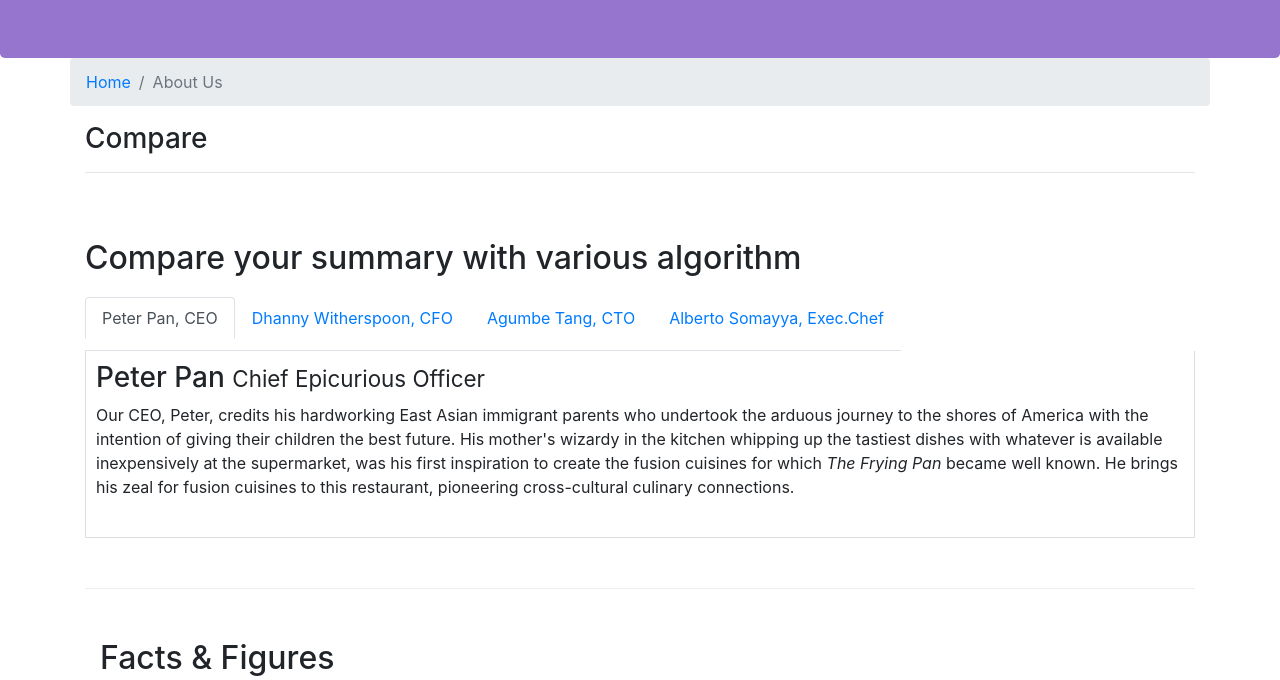
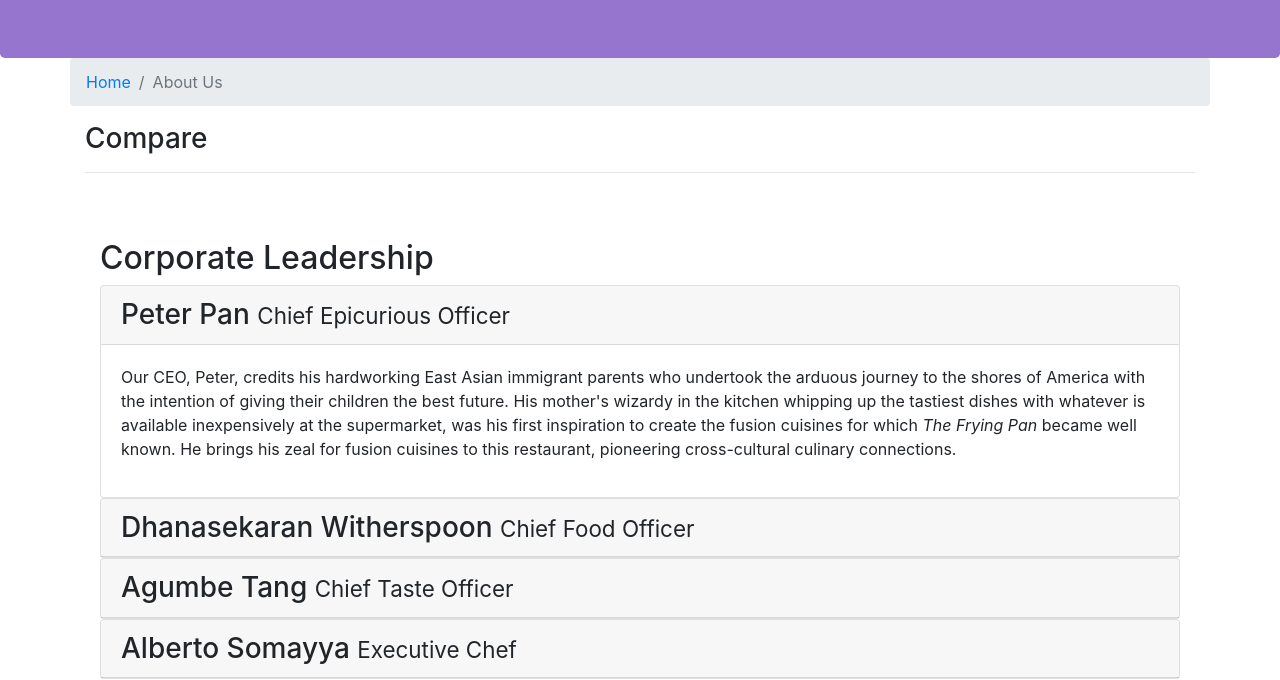
Before and after one commit to ronaknavadiya/Final-year-Text-Summarizer, a website: page compare.html in a window 1280 px wide. Shown: the part 276-956 px from the top of the page. Drawn offline with nearby package versions, Linux system fonts and the light colour scheme.

Commit message:
framework ready 2

```diff
--- a/compare.html
+++ b/compare.html
@@ -66,59 +66,74 @@
         </div>
 
         <div class="row row-content">
-            <thread class="dark">
-                <h2>Compare your summary with various algorithm</h2>
-            </thread>
-            <!-- TAB NAVIGATION-->
-            <ul class="nav nav-tabs">
-                <li class="nav-item">
-                    <a class="nav-link active" href="#peter" role="tab" data-toggle="tab">Peter Pan, CEO</a>
-                </li>
-                <li class="nav-item">
-                    <a class="nav-link" href="#danny" role="tab" data-toggle="tab">Dhanny Witherspoon, CFO</a>
-                </li>
-                <li class="nav-item">
-                    <a class="nav-link" href="#agumbe" role="tab" data-toggle="tab">Agumbe Tang, CTO</a>
-                </li>
-                <li class="nav-item">
-                    <a class="nav-link" href="#alberto" role="tab" data-toggle="tab">Alberto Somayya, Exec.Chef</a>
-                </li>
-            </ul>
+            <div class="col-12 col-sm">
+                <h2>Corporate Leadership</h2>
+                <!--ACCORDIAN-->
+                <div id="accordion">
+                    <div class="card">
+                        <div class="card-header" role="tab" id="peterhead">
+                            <h3 class="mb-0">
+                                <a data-toggle="collapse" data-target="#peter">
+                                    Peter Pan <small>Chief Epicurious Officer</small>
+                                </a>
+                            </h3>
+                        </div>
+                        <div class="collapse show" id="peter" data-parent="#accordion">
+                            <div class="card-body">
+                                <p class="d-none d-sm-block">Our CEO, Peter, credits his hardworking East Asian immigrant parents who undertook the arduous journey to the shores of America with the intention of giving their children the best future. His mother's wizardy in the kitchen whipping up the tastiest dishes with whatever is available inexpensively at the supermarket, was his first inspiration to create the fusion cuisines for which <em>The Frying Pan</em> became well known. He brings his zeal for fusion cuisines to this restaurant, pioneering cross-cultural culinary connections.</p>
+                            </div>
+                        </div>
+                    </div>
 
-            <!--TAB CONTENT (TAB PANE) -->
-            <div class="tab-content">
-                <div role="tabpanel" class="tab-pane fade show active" id="peter">
-                    <h3>Peter Pan <small>Chief Epicurious Officer</small></h3>
-                    <p class="d-none d-sm-block">Our CEO, Peter, credits his hardworking East Asian immigrant parents who undertook
-                        the arduous journey to the shores of America with the intention of giving their children the best future.
-                        His mother's wizardy in the kitchen whipping up the tastiest dishes with whatever is available inexpensively
-                        at the supermarket, was his first inspiration to create the fusion cuisines for which <em>The Frying
-                            Pan</em> became well known. He brings his zeal for fusion cuisines to this restaurant, pioneering
-                        cross-cultural culinary connections.</p>
+                    <div class="card">
+                        <div class="card-header" role="tab" id="dannyhead">
+                            <h3 class="mb-0">
+                                <a class="collapsed" data-toggle="collapse" data-target="#danny">
+                                    Dhanasekaran Witherspoon <small>Chief Food Officer</small>
+                                </a>
+                            </h3>
+                        </div>
+                        <div class="collapse" id="danny" data-parent="#accordion">
+                            <div class="card-body">
+                                <p class="d-none d-sm-block">Our CFO, Danny, as he is affectionately referred to by his colleagues, comes from a long established family tradition in farming and produce. His experiences growing up on a farm in the Australian outback gave him great appreciation for varieties of food sources. As he puts it in his own words, <em>Everything that runs, wins, and everything that stays, pays!</em></p>
+                            </div>
+                        </div>
+                    </div>
+
+                    <div class="card">
+                        <div class="card-header" role="tab" id="agumbehead">
+                            <h3 class="mb-0">
+                                <a class="collapsed" data-toggle="collapse" data-target="#agumbe">
+                                    Agumbe Tang <small>Chief Taste Officer</small>
+                                </a>
+                            </h3>
+                        </div>
+                        <div class="collapse" id="agumbe" data-parent="#accordion">
+                            <div class="card-body">
+                                <p class="d-none d-sm-block">dhbdjnk</p>
+                            </div>
+                        </div>
+                    </div>
+
+                    <div class="card">
+                        <div class="card-header" role="tab" id="albertohead">
+                            <h3 class="mb-0">
+                                <a class="collapsed" data-toggle="collapse" data-target="#alberto">
+                                    Alberto Somayya <small>Executive Chef</small>
+                                </a>
+                            </h3>
+                        </div>
+                        <div class="collapse" id="alberto" data-parent="#accordion">
+                            <div class="card-body">
+                                <p class="d-none d-sm-block">Award winning three-star Michelin chef with wide International experience having worked closely with whos-who in the culinary world, he specializes in creating mouthwatering Indo-Italian fusion experiences. He says, <em>Put together the cuisines from the two craziest cultures, and you get a winning hit! Amma Mia!</em></p>
+                            </div>
+                        </div>
+                    </div>
+
                 </div>
-                <div role="tabpanel" class="tab-pane fade show" id="danny">
-                    <h3>Dhanasekaran Witherspoon <small>Chief Food Officer</small></h3>
-                    <p class="d-none d-sm-block">Our CFO, Danny, as he is affectionately referred to by his colleagues, comes from a
-                        long established family tradition in farming and produce. His experiences growing up on a farm in the
-                        Australian outback gave him great appreciation for varieties of food sources. As he puts it in his own
-                        words, <em>Everything that runs, wins, and everything that stays, pays!</em></p>
-                </div>
-                <div role="tabpanel" class="tab-pane fade show" id="agumbe">
-                    <h3>Agumbe Tang <small>Chief Taste Officer</small></h3>
-                    <p class="d-none d-sm-block">Blessed with the most discerning gustatory sense, Agumbe, our CTO, personally
-                        ensures that every dish that we serve meets his exacting tastes. Our chefs dread the tongue lashing that
-                        ensues if their dish does not meet his exacting standards. He lives by his motto, <em>You click only if you
-                            survive my lick.</em></p>
-                </div>
-                <div role="tabpanel" class="tab-pane fade show" id="alberto">
-                    <h3>Alberto Somayya <small>Executive Chef</small></h3>
-                    <p class="d-none d-sm-block">Award winning three-star Michelin chef with wide International experience having
-                        worked closely with whos-who in the culinary world, he specializes in creating mouthwatering Indo-Italian
-                        fusion experiences. He says, <em>Put together the cuisines from the two craziest cultures, and you get a
-                            winning hit! Amma Mia!</em></p>
-                </div>
+
             </div>
-        </div>
+       </div>
 
 
 
```
Also changed, not shown: index.html (+19 -11 lines).
